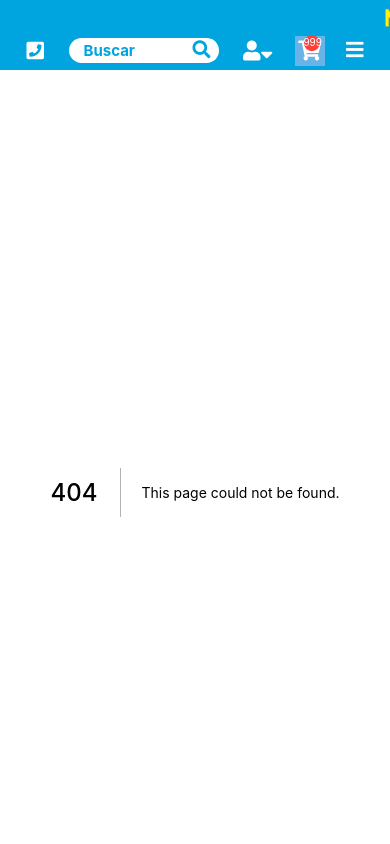
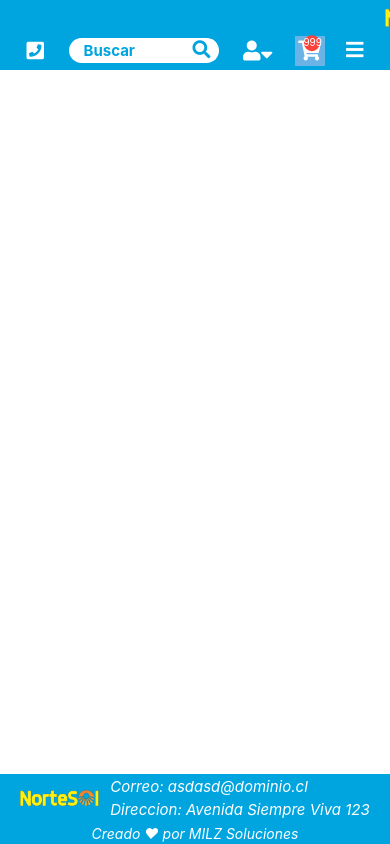
Before and after one commit to MilzCode/nortesol, a Next.js app: page /search in a window 390 px wide. Before the commit this address had no page. Shown: the top 844 px of the page. Built offline with nearby package versions, Linux system fonts and the light colour scheme.

Commit message:
fix: layout
a 320px igual se bugea un poco

```diff
--- /dev/null
+++ b/pages/search.tsx
@@ -0,0 +1,11 @@
+import React from "react";
+
+const Search = () => {
+  return (
+    <div>
+
+    </div>
+  );
+};
+
+export default Search;
--- a/styles/layout/Footer.scss
+++ b/styles/layout/Footer.scss
@@ -1,12 +1,11 @@
 .footer {
   width: 100%;
-  height: auto;
+  height: $height-footer;
   background-color: $pantone2202C;
   display: flex;
   justify-content: center;
   align-items: center;
   flex-direction: column;
-  margin-top: 2rem;
   $font-size: 2rem;
 
   &__contenido {
@@ -33,6 +32,7 @@
   }
 
   @media screen and (max-width: 700px) {
+    height: $height-footer-700px;
     &__contenido {
       margin: 0.2rem;
       & > img {
--- a/styles/layout/Layout.scss
+++ b/styles/layout/Layout.scss
@@ -3,5 +3,18 @@
     @extend %marginHeader;
     margin-left: 6vw;
     margin-right: 6vw;
+    min-height: calc(
+      100vh - #{$height-header1 + $height-header2 + $height-footer}
+    );
+
+    @media screen and (max-width: 850px) {
+      min-height: calc(100vh - #{$height-header1-850px + $height-footer});
+    }
+    @media screen and (max-width: 700px) {
+      min-height: calc(100vh - #{$height-header1-700px + $height-footer-700px});
+    }
+    @media screen and (max-width: 450px) {
+      min-height: calc(100vh - #{$height-header1 + $height-footer-700px});
+    }
   }
 }
--- a/styles/variables.scss
+++ b/styles/variables.scss
@@ -1,11 +1,13 @@
 //Archivo de variables globales
 //Tamaños
 $height-header1: 7rem;
-$height-header2: $height-header1 * 0.6;
+$height-header2: $height-header1 * 0.6; //4.2rem si header1 es 7rem
 $height-header1-850px: $height-header1 * 0.75;
 $height-header1-700px: $height-header1 * 0.6;
 $width-logo: 15rem;
 $width-logo-700px: $width-logo * 0.6;
+$height-footer: 9.4rem;
+$height-footer-700px: 7rem;
 //Colores
 $pantone106C: #f9e547;
 $white: #ffffff;
@@ -72,4 +74,5 @@ $SegoeUi: "Segoe UI", "Roboto", "Oxygen", "Ubuntu", "Cantarell", "Fira Sans",
 //TEXTINVISIBLE sirve para que un texto no aparezca en pantalla (esto puede servir por temas de SEO)
 .TEXTINVISIBLE {
   text-indent: -9999px;
+  font-size: 1px;
 }
```
